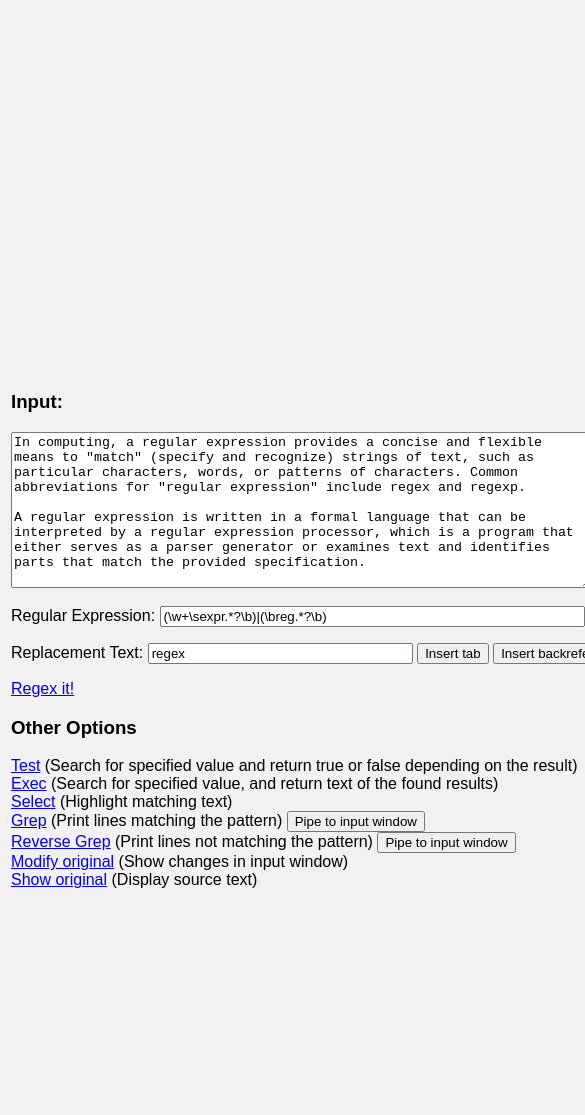
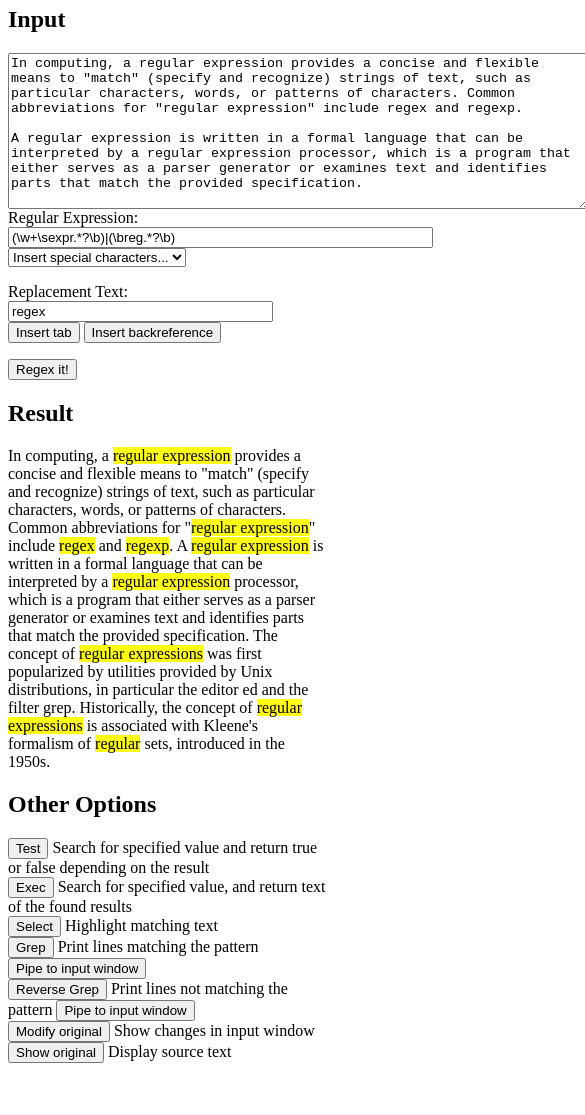
Before and after one commit to dohliam/portable-regex, a plain HTML site: page index.html in a window 390 px wide. Shown: the part 60-1175 px from the top of the page, 585 px wide, since content can reach past the window. After the commit the page ends 1139 px from the top, so only its background shows below. Drawn offline with Linux system fonts and the light colour scheme; a small style sheet from the web is missing.

Commit message:
responsiveness

```diff
--- a/index.html
+++ b/index.html
@@ -2,190 +2,81 @@
   <head>
     <meta http-equiv="Content-Type" content="text/html; charset=UTF-8"/>
     <title>Portable Regex</title>
-
+    <link rel="stylesheet" type="text/css" href="https://dohliam.github.io/dropin-minimal-css/vendor/milligram.min.css">
     <style type="text/css">
-	body, html{
-		font-family: sans-serif;
-		background-color:#F2F0F0;
+      #input_text {
+        width: 85%;
       }
     </style>
-
-	<script type="text/javascript">
-
-	function ReplaceText() {
-		var MyText = document.getElementById("text_input");
-		var MyRegex = document.getElementById("regex_input");
-		var MyReplaceTxt = document.getElementById("replace_text");
-		var re = new RegExp(MyRegex.value, "g");
-		var Result = document.getElementById("result");
-		Result.innerHTML = MyText.value.replace(re,MyReplaceTxt.value);
-	//	MyText.value = MyText.value.replace(re,MyReplaceTxt.value);
-		return true;
-	}
-	function TestText() {
-		var MyText = document.getElementById("text_input");
-		var MyRegex = document.getElementById("regex_input");
-		var re = new RegExp(MyRegex.value, "g");
-		var Result = document.getElementById("result");
-		Result.innerHTML = re.test(MyText.value);
-	//	MyText.value = re.test(MyText.value);
-		return true;
-	}
-	function ExecText() {
-		var MyText = document.getElementById("text_input");
-		var MyRegex = document.getElementById("regex_input");
-		var re = new RegExp(MyRegex.value, "g");
-		var Result = document.getElementById("result");
-		Result.innerHTML = re.exec(MyText.value);
-	//	MyText.value = re.exec(MyText.value);
-		return true;
-	}
-	function SelectText() {
-		var HighLight = document.getElementById("result");
-		var MyText = document.getElementById("text_input");
-		var MyRegex = document.getElementById("regex_input");
-		var re = new RegExp("(" + MyRegex.value + ")", "g");
-		HighLight.innerHTML = MyText.value.replace(re,'<span style="background-color:FFFF14">$1</span>');
-		return true;
-	}
-	function ShowSource() {
-		var Result = document.getElementById("result");
-		var MyText = document.getElementById("text_input");
-		Result.innerHTML = MyText.value.replace("\n", "<br>");
-		return true;
-	}
-	function ModifySource() {
-		var MyText = document.getElementById("text_input");
-		var MyRegex = document.getElementById("regex_input");
-		var MyReplaceTxt = document.getElementById("replace_text");
-		var re = new RegExp(MyRegex.value, "g");
-		var Result = document.getElementById("result");
-	// 	Result.innerHTML = MyText.value.replace(re,MyReplaceTxt.value);
-		MyText.value = MyText.value.replace(re,MyReplaceTxt.value);
-		return true;
-	}
-	function grep(fmt) {
-		var MyText = document.getElementById("text_input").value;
-		var lines = MyText.split("\n");
-		var Result = document.getElementById("result");
-		var MyRegex = document.getElementById("regex_input").value;
-		var regex = new RegExp(MyRegex);
-		var grepedText = "";
-		var br = (fmt=="html") ? "<p>" : "\n";
-		for (var i = 0; i < lines.length; i++) {
-			var text = lines[i];
-			matches = regex.exec(text);
-			if (matches != null) {
-				grepedText += text + br;
-			}
-		}
-		(fmt=="html") ? Result.innerHTML = grepedText : document.getElementById("text_input").value = grepedText;
-	}
-	function grepv(fmt) {
-		var MyText = document.getElementById("text_input").value;
-		var lines = MyText.split("\n");
-		var Result = document.getElementById("result");
-		var MyRegex = document.getElementById("regex_input").value;
-		var regex = new RegExp(MyRegex);
-		var grepedText = "";
-		var br = (fmt=="html") ? "<p>" : "\n";
-		for (var i = 0; i < lines.length; i++) {
-			var text = lines[i];
-			matches = regex.exec(text);
-			if (matches == null) {
-				grepedText += text + br;
-			}
-		}
-		(fmt=="html") ? Result.innerHTML = grepedText : document.getElementById("text_input").value = grepedText;
-	}
-	function apBtn(text) {
-		var inputBtn = document.getElementById("replace_text");
-		inputBtn.value = inputBtn.value + text;
-		inputBtn.focus();
-		return true;
-	}
-	function ddBtn(text) {
-		var inputBtn = document.getElementById("regex_input");
-		inputBtn.value = inputBtn.value + text;
-		inputBtn.focus();
-		return true;
-	}
-	</script>
-
-
-
+    <meta name="viewport" content="width=device-width, initial-scale=1.0">
+    <script src="portregex.js" type="text/javascript"></script>
   </head>
 
-<body onload="SelectText()">
+  <body onload="selectText()">
 
-	<h2>Portable Regex</h2>
+  <h1>Portable Regex</h1>
 
   <div id="input_text">
-	<table><tr><td style="white-space: nowrap">
-		<h3>Input:</h3>
+    <h2>Input</h2>
     <textarea id="text_input" cols="70" rows="10">In computing, a regular expression provides a concise and flexible means to "match" (specify and recognize) strings of text, such as particular characters, words, or patterns of characters. Common abbreviations for "regular expression" include regex and regexp.
 
 A regular expression is written in a formal language that can be interpreted by a regular expression processor, which is a program that either serves as a parser generator or examines text and identifies parts that match the provided specification.
 
 The concept of regular expressions was first popularized by utilities provided by Unix distributions, in particular the editor ed and the filter grep. Historically, the concept of regular expressions is associated with Kleene's formalism of regular sets, introduced in the 1950s.</textarea>
-			<br/>&nbsp;<br/>
+    <br>
 
-		Regular Expression:&nbsp;<input type="text" size="50" id="regex_input" value="(\w+\sexpr.*?\b)|(\breg.*?\b)" onkeyup="SelectText();" />
-			<select>
-				<option value="null" label="Insert special characters">Insert...</option>
-				<option onclick="ddBtn('\\t')">Tab</option>
-				<option onclick="ddBtn('\\n')">Linebreak</option>
-				<option onclick="ddBtn('\\s')">Whitespace</option>
-				<option onclick="ddBtn('\\S')">Any non-whitespace</option>
-				<option onclick="ddBtn('\\b')">Word boundary</option>
-				<option onclick="ddBtn('\\d')">Any digit [0-9]</option>
-				<option onclick="ddBtn('\\w')">Any letter or digit</option>
-				<option onclick="ddBtn('\\W')">Any non-word character</option>
-				<option onclick="ddBtn('\\w+')">Any word</option>
-				<option onclick="ddBtn('\\D')">Any non-digit</option>
-				<option onclick="ddBtn('?')">Non-greedy match</option>
-				<option onclick="ddBtn('*')">Zero or more of prec. term</option>
-				<option onclick="ddBtn('+')">One or more of prec. term</option>
-				<option onclick="ddBtn('.')">Any character</option>
-				<option onclick="ddBtn('\\')">Escape</option>
-				<option onclick="ddBtn('[一-龜]')">Any Hanzi</option>
-				<option onclick="ddBtn('[あ-ん]')">Any Hiragana</option>
-				<option onclick="ddBtn('[ァ-ヺ]')">Any Katakana</option>
-				<option onclick="ddBtn('[가-힣]')">Any Hangul</option>
-				<option onclick="ddBtn('[Ё-ё]')">Any Cyrillic</option>
-				<option onclick="ddBtn('[a-ȇ]+')">Any Latin (incl. diacritics)</option>
-				<option onclick="ddBtn('[a-z]')">Any lowercase letter</option>
-				<option onclick="ddBtn('[A-Z]')">Any uppercase letter</option>
-				<option onclick="ddBtn('[^aeiou\\W]')">Any consonant</option>
-				<option onclick="ddBtn('[aeiou]')">Any vowel</option>
+    Regular Expression:&nbsp;<input type="text" size="50" id="regex_input" value="(\w+\sexpr.*?\b)|(\breg.*?\b)" onkeyup="selectText();" />
+      <select id="insert_special" onchange="insertRegex(this.value)">
+        <option value="">Insert special characters...</option>
+        <option value="\t">Tab</option>
+        <option value="\n">Linebreak</option>
+        <option value="\s">Whitespace</option>
+        <option value="\S">Any non-whitespace</option>
+        <option value="\b">Word boundary</option>
+        <option value="\d">Any digit [0-9]</option>
+        <option value="\w">Any letter or digit</option>
+        <option value="\W">Any non-word character</option>
+        <option value="\w+">Any word</option>
+        <option value="\D">Any non-digit</option>
+        <option value="?">Non-greedy match</option>
+        <option value="*">Zero or more of prec. term</option>
+        <option value="+">One or more of prec. term</option>
+        <option value=".">Any character</option>
+        <option value="\">Escape</option>
+        <option value="[一-龜]">Any Hanzi</option>
+        <option value="[あ-ん]">Any Hiragana</option>
+        <option value="[ァ-ヺ]">Any Katakana</option>
+        <option value="[가-힣]">Any Hangul</option>
+        <option value="[Ё-ё]">Any Cyrillic</option>
+        <option value="[a-ȇ]+">Any Latin (incl. diacritics)</option>
+        <option value="[a-z]">Any lowercase letter</option>
+        <option value="[A-Z]">Any uppercase letter</option>
+        <option value="[^aeiou\W]">Any consonant</option>
+        <option value="[aeiou]">Any vowel</option>
       </select><p>
 
 
-		Replacement Text:&nbsp;<input type="text" size="30" id="replace_text" value="regex" onkeyup="ReplaceText();" />
+    Replacement Text:&nbsp;<input type="text" size="30" id="replace_text" value="regex" onkeyup="replaceText();" />
 
-		<input type=button onclick="apBtn('	')" value="Insert tab">
-		<input type=button onclick='var inputBtn = document.getElementById("replace_text"); inputBtn.value = inputBtn.value + "$1"; inputBtn.focus(); return true;' value="Insert backreference"><p>
+    <input type=button onclick="insertReplace('\t')" value="Insert tab">
+    <input type=button onclick="insertReplace('$1')" value="Insert backreference"><p>
 
 
-			<a href="#" onclick="ReplaceText();" title="Regex Search and Replace">Regex it!</a>
+      <button type="button" onclick="replaceText();">Regex it!</button>
 
-<h3>Other Options</h3>
-			<a href="#" onclick="TestText();" title="Regex Search and Replace">Test</a> (Search for specified value and return true or false depending on the result)<br>
-			<a href="#" onclick="ExecText();" title="Regex Search and Replace">Exec</a> (Search for specified value, and return text of the found results)<br>
-			<a href="#" onclick="SelectText();" title="Regex Search and Replace">Select</a> (Highlight matching text)<br>
-			<a href="#" onclick="grep('html');" title="Regex Search and Replace">Grep</a> (Print lines matching the pattern)
-			<input type=button onclick="grep();" value="Pipe to input window"><br>
-			<a href="#" onclick="grepv('html');" title="Regex Search and Replace">Reverse Grep</a> (Print lines not matching the pattern)
-			<input type=button onclick="grepv();" value="Pipe to input window"><br>
-			<a href="#" onclick="ModifySource();" title="Regex Search and Replace">Modify original</a> (Show changes in input window)<br>
-			<a href="#" onclick="ShowSource();" title="Regex Search and Replace">Show original</a> (Display source text)<p>
-</td>
-
-<td style="vertical-align:text-top;">
-<h3>Result:</h3>
+<h2>Result</h2>
 <div id="result">&nbsp;</div>
 
-	</div>
-	</td></tr></table>
+<h2>Other Options</h2>
+  <button type="button" onclick="testText();">Test</button> Search for specified value and return true or false depending on the result<br>
+  <button type="button" onclick="execText();">Exec</button> Search for specified value, and return text of the found results<br>
+  <button type="button" onclick="selectText();">Select</button> Highlight matching text<br>
+  <button type="button" onclick="grep('html');">Grep</button> Print lines matching the pattern
+  <input type=button onclick="grep();" value="Pipe to input window"><br>
+  <button type="button" onclick="vgrep('html');">Reverse Grep</button> Print lines not matching the pattern
+  <input type=button onclick="vgrep();" value="Pipe to input window"><br>
+  <button type="button" onclick="modifySource();">Modify original</button> Show changes in input window<br>
+  <button type="button" onclick="showSource();">Show original</button> Display source text<p>
+
   </body>
 </html>
--- /dev/null
+++ b/portregex.js
@@ -0,0 +1,96 @@
+function replaceText() {
+  var textInput = document.getElementById("text_input");
+  var regexInput = document.getElementById("regex_input");
+  var replaceText = document.getElementById("replace_text");
+  var re = new RegExp(regexInput.value, "g");
+  var Result = document.getElementById("result");
+  Result.innerHTML = textInput.value.replace(re,replaceText.value);
+  return true;
+}
+function testText() {
+  var textInput = document.getElementById("text_input");
+  var regexInput = document.getElementById("regex_input");
+  var re = new RegExp(regexInput.value, "g");
+  var Result = document.getElementById("result");
+  Result.innerHTML = re.test(textInput.value);
+  return true;
+}
+function execText() {
+  var textInput = document.getElementById("text_input");
+  var regexInput = document.getElementById("regex_input");
+  var re = new RegExp(regexInput.value, "g");
+  var Result = document.getElementById("result");
+  Result.innerHTML = re.exec(textInput.value);
+  return true;
+}
+function selectText() {
+  var HighLight = document.getElementById("result");
+  var textInput = document.getElementById("text_input");
+  var regexInput = document.getElementById("regex_input");
+  var re = new RegExp("(" + regexInput.value + ")", "g");
+  HighLight.innerHTML = textInput.value.replace(re,'<span style="background-color:FFFF14">$1</span>');
+  return true;
+}
+function showSource() {
+  var Result = document.getElementById("result");
+  var textInput = document.getElementById("text_input");
+  Result.innerHTML = textInput.value.replace("\n", "<br>");
+  return true;
+}
+function modifySource() {
+  var textInput = document.getElementById("text_input");
+  var regexInput = document.getElementById("regex_input");
+  var replaceText = document.getElementById("replace_text");
+  var re = new RegExp(regexInput.value, "g");
+  var Result = document.getElementById("result");
+  textInput.value = textInput.value.replace(re,replaceText.value);
+  return true;
+}
+function grep(fmt) {
+  var textInput = document.getElementById("text_input").value;
+  var lines = textInput.split("\n");
+  var Result = document.getElementById("result");
+  var regexInput = document.getElementById("regex_input").value;
+  var regex = new RegExp(regexInput);
+  var grepedText = "";
+  var br = (fmt=="html") ? "<p>" : "\n";
+  for (var i = 0; i < lines.length; i++) {
+    var text = lines[i];
+    matches = regex.exec(text);
+    if (matches != null) {
+      grepedText += text + br;
+    }
+  }
+  (fmt=="html") ? Result.innerHTML = grepedText : document.getElementById("text_input").value = grepedText;
+}
+function vgrep(fmt) {
+  var textInput = document.getElementById("text_input").value;
+  var lines = textInput.split("\n");
+  var Result = document.getElementById("result");
+  var regexInput = document.getElementById("regex_input").value;
+  var regex = new RegExp(regexInput);
+  var grepedText = "";
+  var br = (fmt=="html") ? "<p>" : "\n";
+  for (var i = 0; i < lines.length; i++) {
+    var text = lines[i];
+    matches = regex.exec(text);
+    if (matches == null) {
+      grepedText += text + br;
+    }
+  }
+  (fmt=="html") ? Result.innerHTML = grepedText : document.getElementById("text_input").value = grepedText;
+}
+function insertReplace(text) {
+  var inputBtn = document.getElementById("replace_text");
+  inputBtn.value = inputBtn.value + text;
+  replaceText();
+  inputBtn.focus();
+  return true;
+}
+function insertRegex(text) {
+  var inputBtn = document.getElementById("regex_input");
+  inputBtn.value = inputBtn.value + text;
+  selectText();
+  inputBtn.focus();
+  return true;
+}
```
Also changed, not shown: 1 other file. Lines whose indentation alone changed are shown as unchanged.
